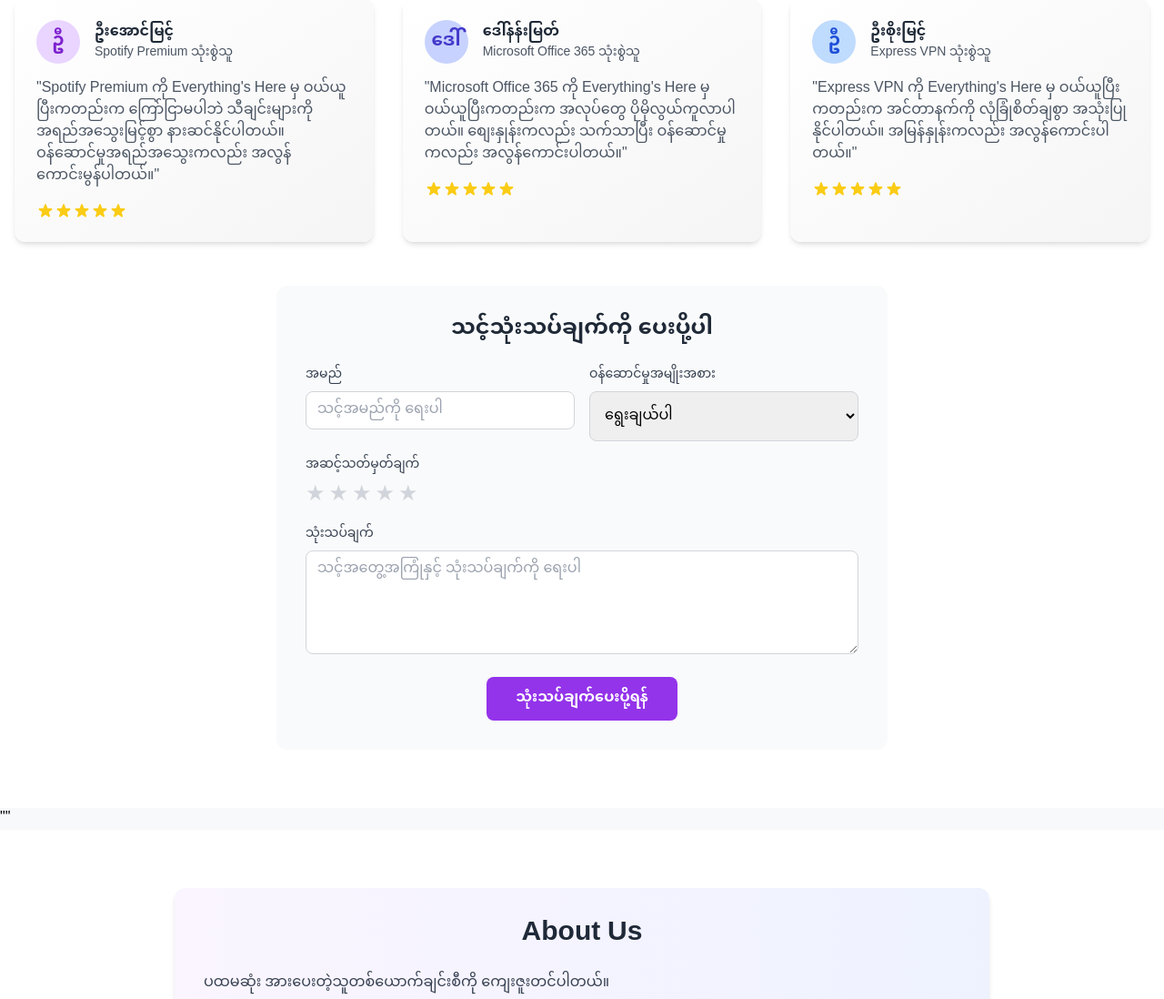
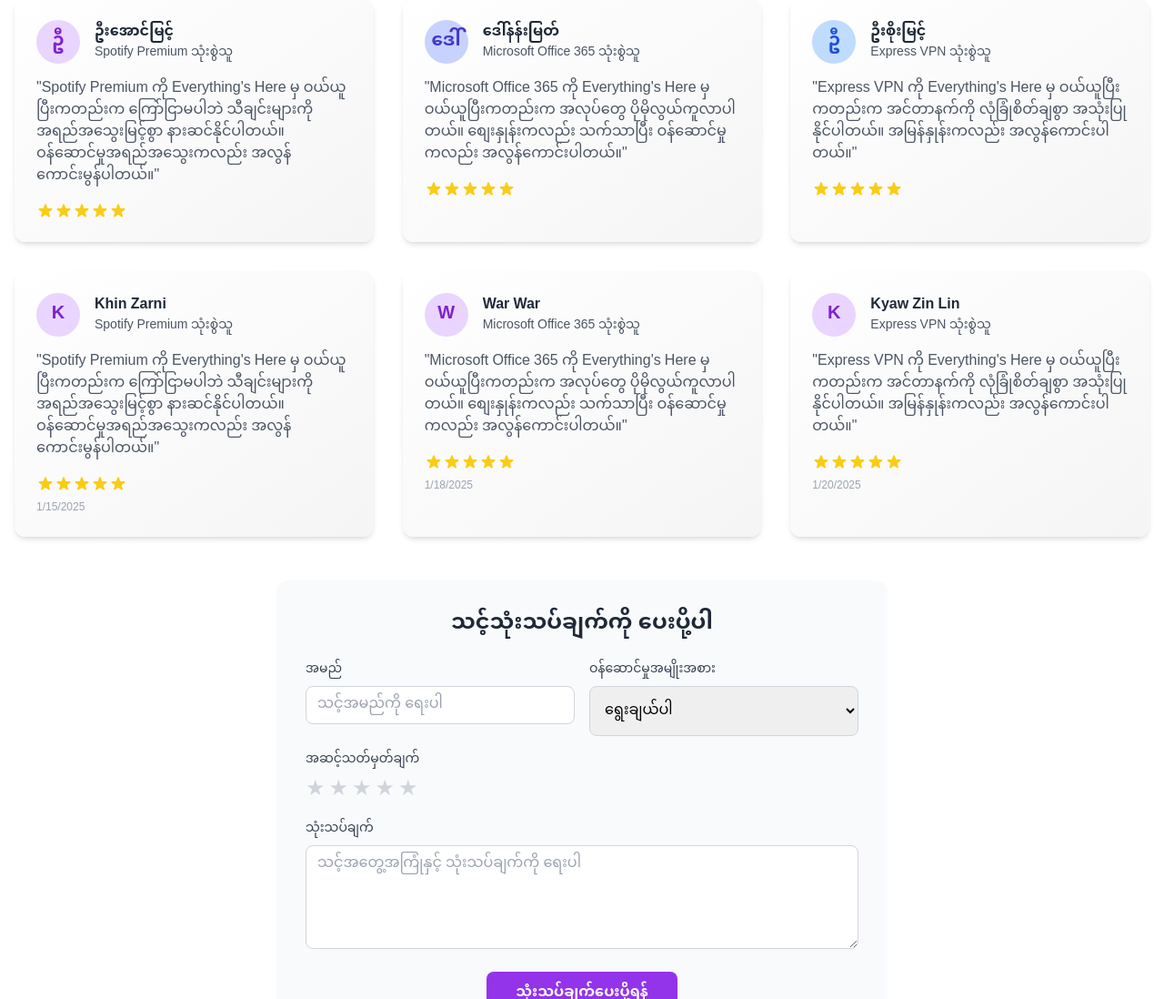
Before and after one commit to kishinxkate/webpage, a plain HTML site: page index.html in a window 1280 px wide. Shown: the part 4085-5183 px from the top of the page at 91% size. Drawn offline with nearby package versions, Linux system fonts and the light colour scheme.

Commit message:
Update index.html

```diff
--- a/index.html
+++ b/index.html
@@ -1040,8 +1040,39 @@
             });
         });
 
-        // Load existing reviews from localStorage
+        // Sample reviews data (you can add more here manually)
+        const defaultReviews = [
+            {
+                name: "Khin Zarni",
+                service: "Spotify Premium",
+                rating: 5,
+                text: "Spotify Premium ကို Everything's Here မှ ဝယ်ယူပြီးကတည်းက ကြော်ငြာမပါဘဲ သီချင်းများကို အရည်အသွေးမြင့်စွာ နားဆင်နိုင်ပါတယ်။ ဝန်ဆောင်မှုအရည်အသွေးကလည်း အလွန်ကောင်းမွန်ပါတယ်။",
+                date: "1/15/2025"
+            },
+            {
+                name: "War War",
+                service: "Microsoft Office 365",
+                rating: 5,
+                text: "Microsoft Office 365 ကို Everything's Here မှ ဝယ်ယူပြီးကတည်းက အလုပ်တွေ ပိုမိုလွယ်ကူလာပါတယ်။ စျေးနှုန်းကလည်း သက်သာပြီး ဝန်ဆောင်မှုကလည်း အလွန်ကောင်းပါတယ်။",
+                date: "1/18/2025"
+            },
+            {
+                name: "Kyaw Zin Lin",
+                service: "Express VPN",
+                rating: 5,
+                text: "Express VPN ကို Everything's Here မှ ဝယ်ယူပြီးကတည်းက အင်တာနက်ကို လုံခြုံစိတ်ချစွာ အသုံးပြုနိုင်ပါတယ်။ အမြန်နှုန်းကလည်း အလွန်ကောင်းပါတယ်။",
+                date: "1/20/2025"
+            }
+        ];
+
+        // Load existing reviews from localStorage and merge with default reviews
         function loadReviews() {
+            // Load default reviews first
+            defaultReviews.forEach(review => {
+                addReviewToDisplay(review);
+            });
+
+            // Then load any local reviews
             const savedReviews = localStorage.getItem('customerReviews');
             if (savedReviews) {
                 const reviews = JSON.parse(savedReviews);
@@ -1051,7 +1082,7 @@
             }
         }
 
-        // Save review to localStorage
+        // Save review to localStorage (for local display only)
         function saveReview(review) {
             let reviews = [];
             const savedReviews = localStorage.getItem('customerReviews');
@@ -1060,6 +1091,12 @@
             }
             reviews.push(review);
             localStorage.setItem('customerReviews', JSON.stringify(reviews));
+
+            // Also send review data to you (you can collect this manually)
+            console.log('New Review Submitted:', review);
+
+            // Optional: You can add code here to send the review to your email or a form service
+            // For now, we'll show an additional message to the customer
         }
 
         // Add review to display
@@ -1126,7 +1163,7 @@
                 return;
             }
 
-            // Save and display review
+            // Save review locally (for user to see their own review)
             saveReview(review);
             addReviewToDisplay(review);
 
@@ -1138,7 +1175,17 @@
                 star.classList.add('text-gray-300');
             });
 
-            alert('သင့်သုံးသပ်ချက်ကို အောင်မြင်စွာ ပေးပို့ပြီးပါပြီ။ ကျေးဇူးတင်ပါတယ်!');
+            // Show success message with instructions
+            alert('သင့်သုံးသပ်ချက်ကို လက်ခံရရှိပါပြီ။ ကျေးဇူးတင်ပါတယ်!\n\nသင့်သုံးသပ်ချက်ကို အခြားသူများ မြင်နိုင်ရန် ကျွန်ုပ်တို့ Facebook Page တွင် မျှဝေပါမည်။');
+
+            // Log the review for you to collect manually
+            console.log('=== NEW CUSTOMER REVIEW ===');
+            console.log('Name:', review.name);
+            console.log('Service:', review.service);
+            console.log('Rating:', review.rating + '/5 stars');
+            console.log('Review:', review.text);
+            console.log('Date:', review.date);
+            console.log('========================');
         });
 
         // Load reviews when page loads
```
